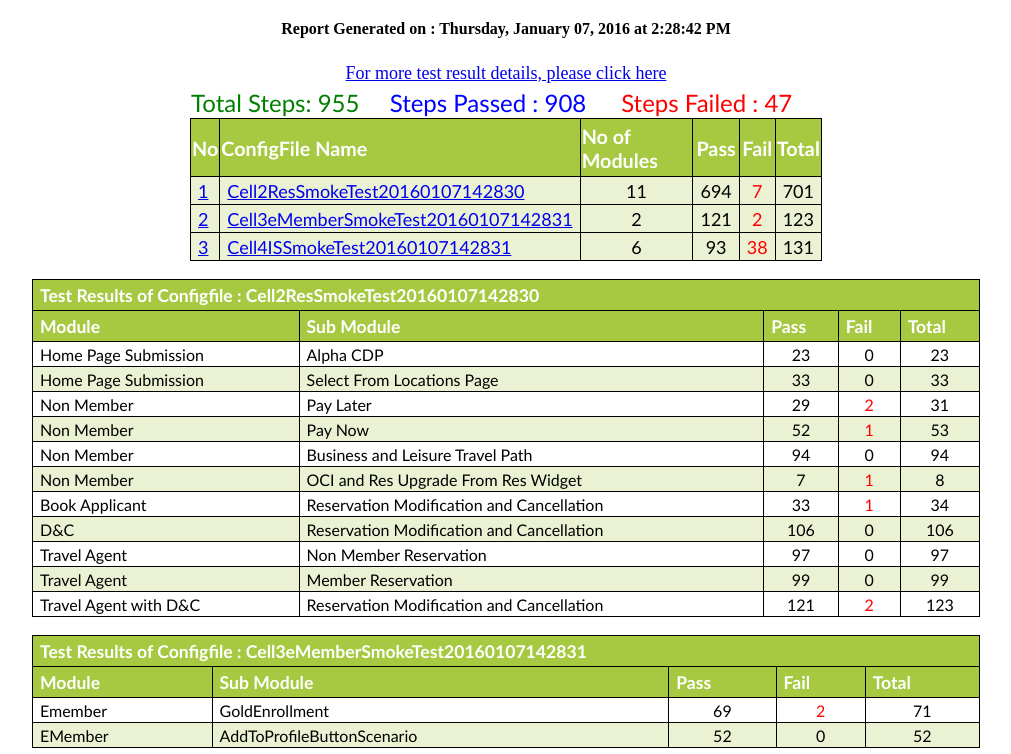
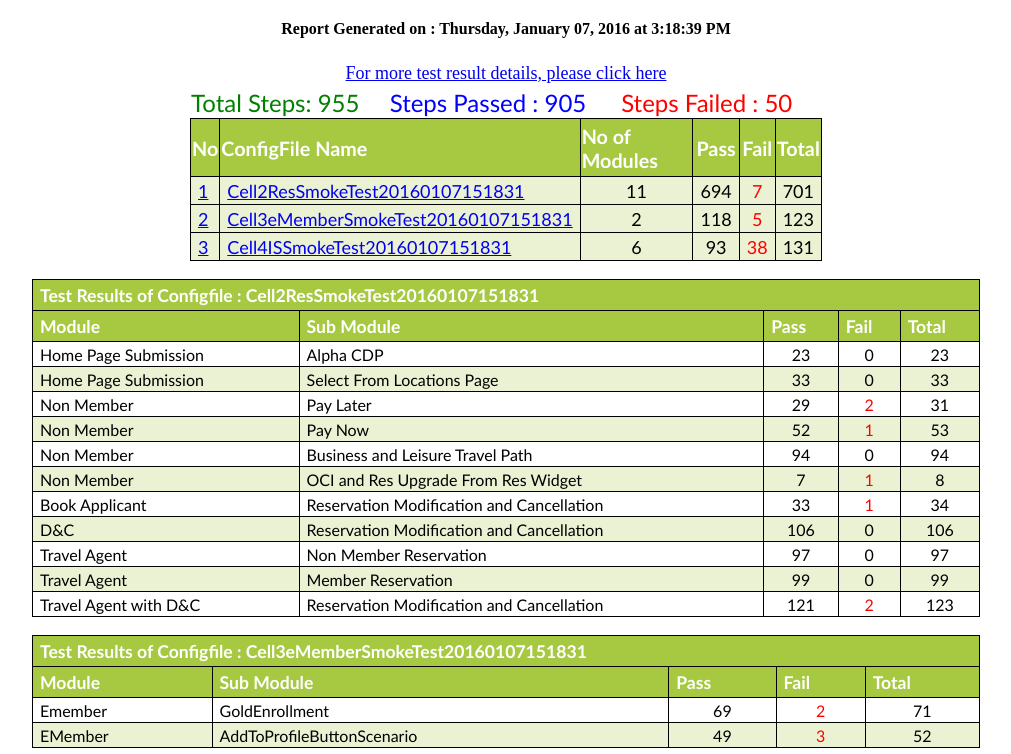
Before and after one commit to jg8481/QA_CI_Dashboard1, a plain HTML site: page index.html in a window 1280 px wide. Shown: the part 46-800 px from the top of the page, without its empty margins (134-1145 px from the left). Drawn offline with Linux system fonts and the light colour scheme.

Commit message:
This is a QA Static Dashboard update triggered by a QA Jenkins Machine.

```diff
--- a/index.html
+++ b/index.html
@@ -1,10 +1,10 @@
 <html><head><title>Sample Automation Test Results Summary</title><style>#SummaryTable {font-family: "Trebuchet MS", Arial, Helvetica, sans-serif;font-size:large;width: 50%; border-collapse: collapse;border:1px solid #000000;color:#000000;}#SummaryTable td, #ResultTable th { font-size: 1em; border:1px solid #000000;color:#000000;padding: 3px 7px 2px 7px;}#SummaryTable th {font-size: 1.1em; padding-top: 5px;padding-bottom: 4px; background-color: #A7C942;  color: #ffffff;border:1px solid #000000}#SummaryTable tr td { color: #000000; background-color: #EAF2D3;}#ResultTable {font-family: "Trebuchet MS", Arial, Helvetica, sans-serif;width: 75%; border-collapse: collapse;}#ResultTable td, #ResultTable th { font-size: 1em; border:1px solid #000000;color:#000000;padding: 3px 7px 2px 7px;}#ResultTable th {font-size: 1.1em; text-align: left; padding-top: 5px;padding-bottom: 4px; background-color: #A7C942;  color: #ffffff;}#ResultTable tr.alt td { color: #000000; background-color: #EAF2D3;}#ResultTable tr.highlight { color: #000000; background-color: yellow;}#PassFailSummaryTable {font-family: "Trebuchet MS", Arial, Helvetica, sans-serif;font-size:large;width: 50%; border-collapse: collapse;border:0px solid #000000;color:#000000;}</style></head><body>
-<h1 align="center">Sample Automation Test Results Summary</h1><h4 align="center">Report Generated on : Thursday, January 07, 2016 at 2:28:42 PM</h4><table align="center"><tr><td><font size="4"><a href="https://confluence.hertz.com" target="_blank">For more test result details, please click here</a></font></td></tr></table><table id="PassFailSummaryTable" align="center"><tr><td><font color="green" size="5">Total Steps: 955</font></td><td><font color="blue" size="5">Steps Passed : 908</font></td><td><font color="red" size="5">Steps Failed : 47</font></td></tr></table><table id="SummaryTable" align="center"><tr><th align="left"> No </th><th align="left">ConfigFile Name</th><th align="left">No of Modules</th><th align="center"> Pass</th><th align="center"> Fail</th><th align="center"> Total</th></tr>
-<tr><td><a href="#Cell2ResSmokeTest20160107142830">1</a></td><td><a href="#Cell2ResSmokeTest20160107142830">Cell2ResSmokeTest20160107142830</a></td><td align="center">11 </td><td align="center">694 </td><td align="center"><font color="red">7</font></td><td align="center">701</td></tr>
-<tr><td><a href="#Cell3eMemberSmokeTest20160107142831">2</a></td><td><a href="#Cell3eMemberSmokeTest20160107142831">Cell3eMemberSmokeTest20160107142831</a></td><td align="center">2 </td><td align="center">121 </td><td align="center"><font color="red">2</font></td><td align="center">123</td></tr>
-<tr><td><a href="#Cell4ISSmokeTest20160107142831">3</a></td><td><a href="#Cell4ISSmokeTest20160107142831">Cell4ISSmokeTest20160107142831</a></td><td align="center">6 </td><td align="center">93 </td><td align="center"><font color="red">38</font></td><td align="center">131</td></tr>
+<h1 align="center">Sample Automation Test Results Summary</h1><h4 align="center">Report Generated on : Thursday, January 07, 2016 at 3:18:39 PM</h4><table align="center"><tr><td><font size="4"><a href="https://confluence.hertz.com" target="_blank">For more test result details, please click here</a></font></td></tr></table><table id="PassFailSummaryTable" align="center"><tr><td><font color="green" size="5">Total Steps: 955</font></td><td><font color="blue" size="5">Steps Passed : 905</font></td><td><font color="red" size="5">Steps Failed : 50</font></td></tr></table><table id="SummaryTable" align="center"><tr><th align="left"> No </th><th align="left">ConfigFile Name</th><th align="left">No of Modules</th><th align="center"> Pass</th><th align="center"> Fail</th><th align="center"> Total</th></tr>
+<tr><td><a href="#Cell2ResSmokeTest20160107151831">1</a></td><td><a href="#Cell2ResSmokeTest20160107151831">Cell2ResSmokeTest20160107151831</a></td><td align="center">11 </td><td align="center">694 </td><td align="center"><font color="red">7</font></td><td align="center">701</td></tr>
+<tr><td><a href="#Cell3eMemberSmokeTest20160107151831">2</a></td><td><a href="#Cell3eMemberSmokeTest20160107151831">Cell3eMemberSmokeTest20160107151831</a></td><td align="center">2 </td><td align="center">118 </td><td align="center"><font color="red">5</font></td><td align="center">123</td></tr>
+<tr><td><a href="#Cell4ISSmokeTest20160107151831">3</a></td><td><a href="#Cell4ISSmokeTest20160107151831">Cell4ISSmokeTest20160107151831</a></td><td align="center">6 </td><td align="center">93 </td><td align="center"><font color="red">38</font></td><td align="center">131</td></tr>
 </table>
-<br><table id="ResultTable" align="center"><tr><th colspan="5" align="center" id="Cell2ResSmokeTest20160107142830">Test Results of Configfile : Cell2ResSmokeTest20160107142830</tr><tr><th>Module</th><th>Sub Module</th><th align="center">Pass</th><th align="center">Fail</th><th align="center">Total</th></tr>
+<br><table id="ResultTable" align="center"><tr><th colspan="5" align="center" id="Cell2ResSmokeTest20160107151831">Test Results of Configfile : Cell2ResSmokeTest20160107151831</tr><tr><th>Module</th><th>Sub Module</th><th align="center">Pass</th><th align="center">Fail</th><th align="center">Total</th></tr>
 <tr><td>Home Page Submission</td><td>Alpha CDP</td><td align="center">23</td><td align="center">0</td><td align="center">23</td></tr>
 <tr class="alt"><td>Home Page Submission</td><td>Select From Locations Page</td><td align="center">33</td><td align="center">0</td><td align="center">33</td></tr>
 <tr><td>Non Member</td><td>Pay Later</td><td align="center">29</td><td align="center"><font color="red">2</font></td><td align="center">31</td></tr>
@@ -17,11 +17,11 @@
 <tr class="alt"><td>Travel Agent</td><td>Member Reservation</td><td align="center">99</td><td align="center">0</td><td align="center">99</td></tr>
 <tr><td>Travel Agent with D&C</td><td>Reservation Modification and Cancellation</td><td align="center">121</td><td align="center"><font color="red">2</font></td><td align="center">123</td></tr>
 </table>
-<br><table id="ResultTable" align="center"><tr><th colspan="5" align="center" id="Cell3eMemberSmokeTest20160107142831">Test Results of Configfile : Cell3eMemberSmokeTest20160107142831</tr><tr><th>Module</th><th>Sub Module</th><th align="center">Pass</th><th align="center">Fail</th><th align="center">Total</th></tr>
+<br><table id="ResultTable" align="center"><tr><th colspan="5" align="center" id="Cell3eMemberSmokeTest20160107151831">Test Results of Configfile : Cell3eMemberSmokeTest20160107151831</tr><tr><th>Module</th><th>Sub Module</th><th align="center">Pass</th><th align="center">Fail</th><th align="center">Total</th></tr>
 <tr><td>Emember</td><td>GoldEnrollment</td><td align="center">69</td><td align="center"><font color="red">2</font></td><td align="center">71</td></tr>
-<tr class="alt"><td>EMember</td><td>AddToProfileButtonScenario</td><td align="center">52</td><td align="center">0</td><td align="center">52</td></tr>
+<tr class="alt"><td>EMember</td><td>AddToProfileButtonScenario</td><td align="center">49</td><td align="center"><font color="red">3</font></td><td align="center">52</td></tr>
 </table>
-<br><table id="ResultTable" align="center"><tr><th colspan="5" align="center" id="Cell4ISSmokeTest20160107142831">Test Results of Configfile : Cell4ISSmokeTest20160107142831</tr><tr><th>Module</th><th>Sub Module</th><th align="center">Pass</th><th align="center">Fail</th><th align="center">Total</th></tr>
+<br><table id="ResultTable" align="center"><tr><th colspan="5" align="center" id="Cell4ISSmokeTest20160107151831">Test Results of Configfile : Cell4ISSmokeTest20160107151831</tr><tr><th>Module</th><th>Sub Module</th><th align="center">Pass</th><th align="center">Fail</th><th align="center">Total</th></tr>
 <tr><td>IS HomePage</td><td>Word Wheel Verification</td><td align="center">16</td><td align="center"><font color="red">21</font></td><td align="center">37</td></tr>
 <tr class="alt"><td>IS HomePage</td><td>Location Search Tab</td><td align="center">8</td><td align="center"><font color="red">6</font></td><td align="center">14</td></tr>
 <tr><td>IS HomePage</td><td>Location Directory Tab</td><td align="center">8</td><td align="center"><font color="red">6</font></td><td align="center">14</td></tr>
```
